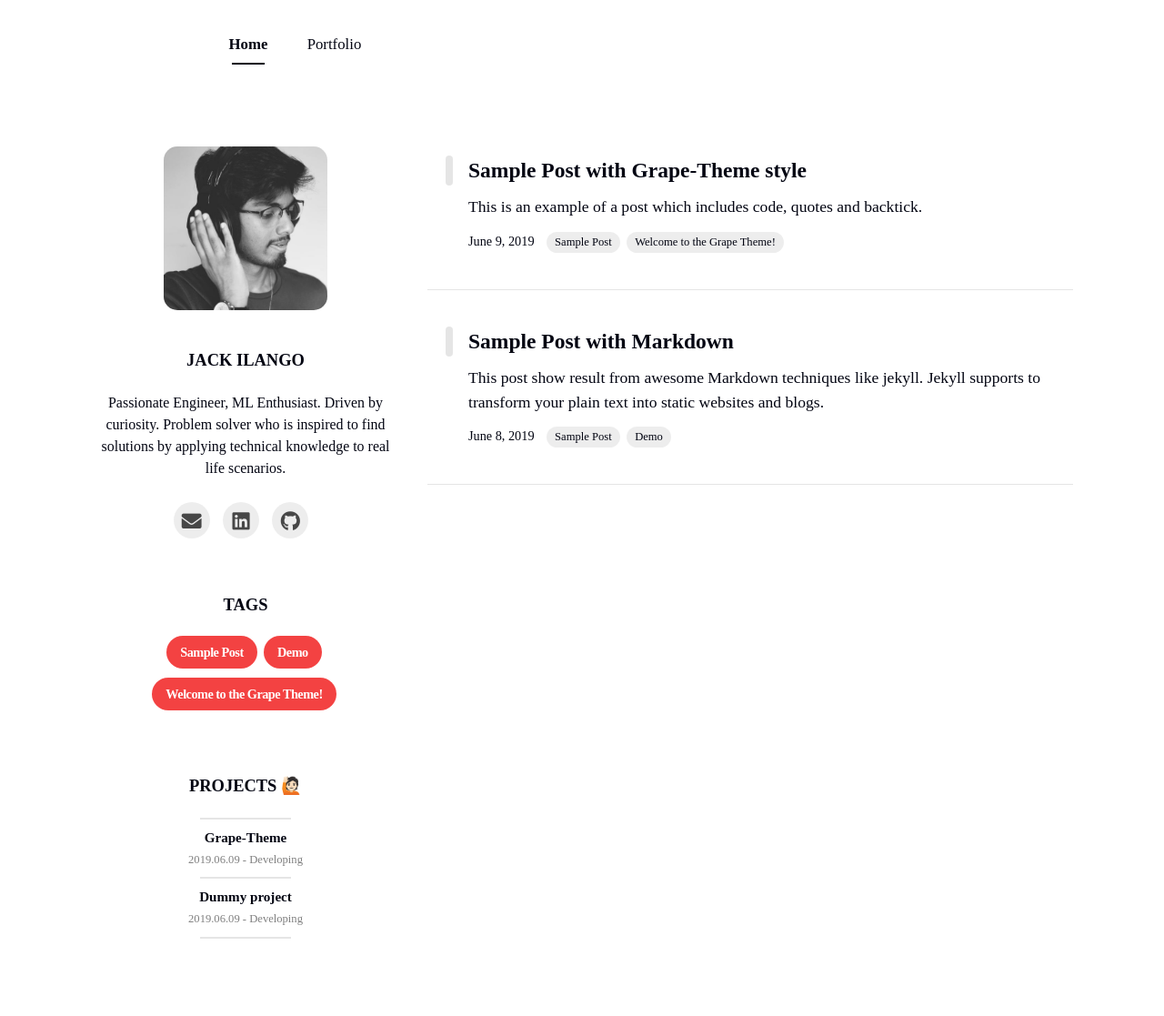
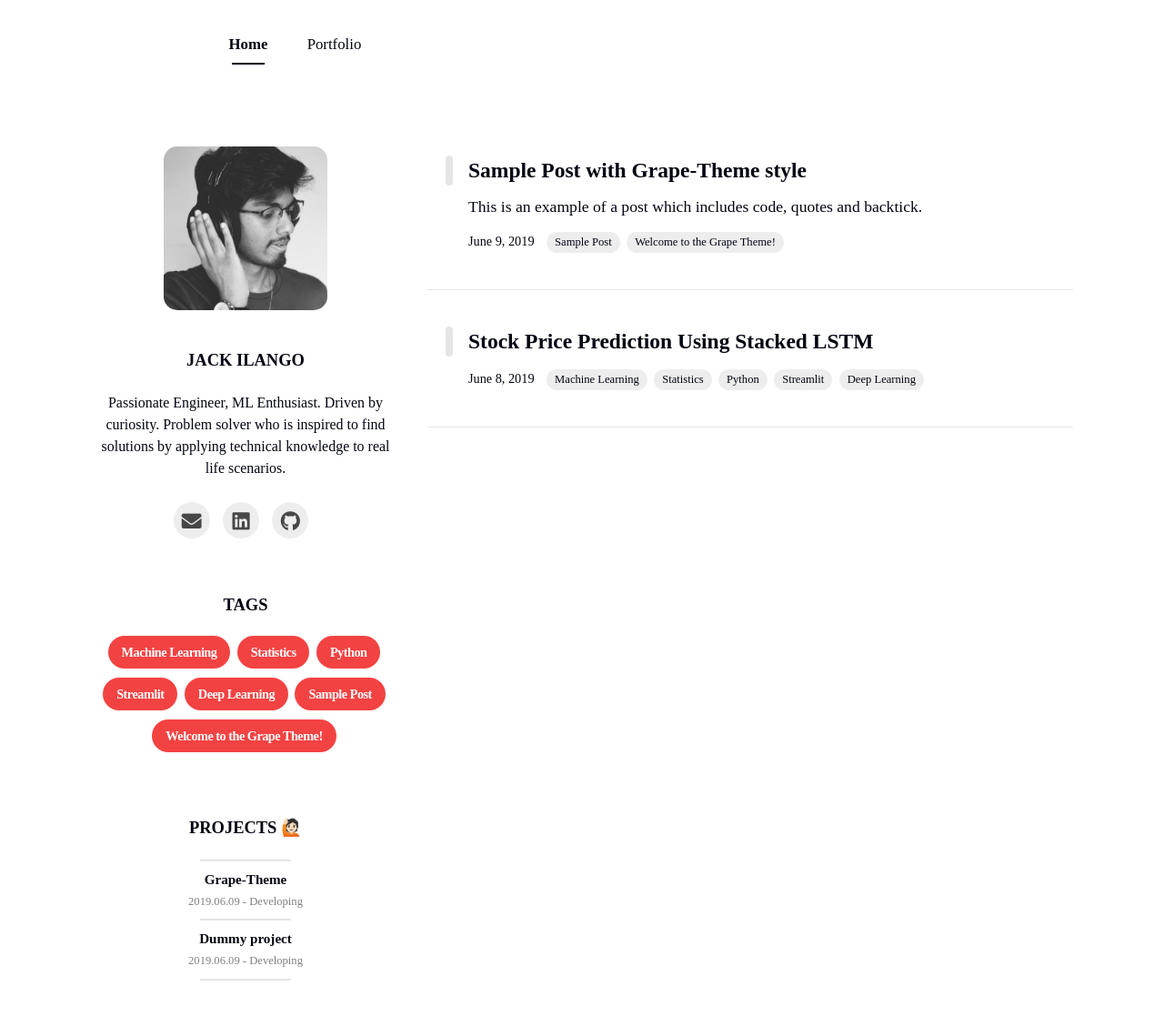
Before and after one commit to jackpraveenraj/jackpraveenraj.github.olddd, a Jekyll site: the page built from index.html, in a window 1280 px wide. Shown: the whole page at 91% size. Built offline with Jekyll 4.4.1, drawn with Linux system fonts in a browser that asks for light colours; nearby versions of some CDN libraries; some web fonts are replaced; the list of posts is cut into pages by our own code; before the commit the page ends 1071 px from its top, so only the background shows below that; part of the change alters nothing that is shown.

Commit message:
Update 2019-06-08-markdown-and-html.md

```diff
--- a/_posts/2019-06-08-markdown-and-html.md
+++ b/_posts/2019-06-08-markdown-and-html.md
@@ -1,106 +1,31 @@
 ---
 layout: post
-title: Sample Post with Markdown
-subtitle : How markdown is displayed as html
-tags: [Sample Post, Demo]
-author: Nayeong Kim
+title: Stock Price Prediction Using Stacked LSTM
+subtitle : The objective of the proposed work is to study and improve the supervised learning algorithms to predict the stock price.
+tags: [Machine Learning, Statistics, Python, Streamlit, Deep Learning]
+author: Jack Ilango
 comments : True
 ---
 
-This post show result from awesome Markdown techniques like jekyll.
-`Jekyll` supports to transform your plain text into static websites and blogs.
 
-you can easy to change style in `_utility.html` and a sample of the formatting follows.
+![Banner Image](https://drive.google.com/uc?export=view&id=1Xcvm9JSl5dEJ2jmxEmy-TMh_ezooPWVy)
 
-<br>
 
-이 포스팅은 놀라운 Markdown 기술들로 만들어진 결과물입니다.
+# Project Title:
+Stock Price Prediction Using Stacked LSTM
 
-`_utility.html`에서 스타일을 변경할 수 있으며, 서식 샘플은 아래와 같습니다.
+# Overview:
+Stock values is very valuable but extremely hard to predict correctly for any human being on their own. This project seeks to solve the problem of Stock Prices Prediction by utilizes Deep Learning models, Long-Short Term Memory (LSTM) Neural Network algorithm, to predict future stock values.  Historical data about the stock values that have been publicly listed by Quandl has been used in this project and I have used the stock value data of ‘Tata Global Beverages’. This can be considered as a Time series analysis is a specialized branch of statistics used extensively in fields such as Econometrics & Operation Research. This is specifically designed time series problem for you and the challenge is to forecast traffic.
 
-<br>
 
-<h2>1. HTML headings</h2>
-{% highlight html %}
-<h1>This is heading 1</h1>
-<h2>This is heading 2</h2>
-<h3>This is heading 3</h3>
-<h4>This is heading 4</h4>
-<h5>This is heading 5</h5>
-<h6>This is heading 6</h6>
-{% endhighlight %}
-<h1>This is heading 1</h1>
-<h2>This is heading 2</h2>
-<h3>This is heading 3</h3>
-<h4>This is heading 4</h4>
-<h5>This is heading 5</h5>
-<h6>This is heading 6</h6>
+# Aim/Objective:
+In the past decades, there is an increasing interest in predicting markets among economists, policymakers, academics and market makers. The objective of the proposed work is to study and improve the supervised learning algorithms to predict the stock price.
 
-<br>
 
-<h2>2. bold text</h2>
-{% highlight html %}
-<p>This is normal text - <b>and this is bold text</b>.</p>
-{% endhighlight %}
-<p>This is normal text - <b>and this is bold text</b>.</p>
+# Technical Objective:
+The technical objectives will be implemented in Python. The system must be able to access a list of historical prices. It must calculate the estimated price of stock based on the historical data for the next 30 days. It must also provide an instantaneous visualization of the market index in a neatly formatted Python-Based Web App.
 
-<br>
+# Web Application:
+![WebApp Preview](https://drive.google.com/uc?export=view&id=1kAAXAgayNwZOqzMSuHR8yq10E641JXJF)
 
-<h2>3. list</h2>
-<h3>a. unordered list</h3>
-{% highlight html %}
-- Coffee
-- Tea
-- Milk
-{% endhighlight %}
-- Coffee
-- Tea
-- Milk
-
-<h3>b. ordered list</h3>
-{% highlight html %}
-1. Coffee
-2. Tea
-3. Milk
-{% endhighlight %}
-1. Coffee
-2. Tea
-3. Milk
-
-<br>
-
-<h2>4. hyperlink</h2>
-{% highlight html %}
-[naye0ng's blog](https://naye0ng.github.io)
-{% endhighlight %}
-[naye0ng's blog](https://naye0ng.github.io)
-
-<br>
-
-<h2>5. image</h2>
-Try using `.width-30`, `.width-40`, `.width-50`, `.width-60`, `.width-70` and `.width-80` class! You can easily change the image width.
-
-{% highlight html %}
-![sample image]({{ site.baseurl }}/assets/img/koreaSunset.jpg)
-![sample image]({{ site.baseurl }}/assets/img/koreaSunset.jpg){: .width-30}
-![sample image]({{ site.baseurl }}/assets/img/koreaSunset.jpg){: .width-50}
-![sample image]({{ site.baseurl }}/assets/img/koreaSunset.jpg){: .width-80}
-{% endhighlight %}
-![sample image]({{ site.baseurl }}/assets/img/koreaSunset.jpg)
-<p></p>
-![sample image]({{ site.baseurl }}/assets/img/koreaSunset.jpg){: .width-30}
-![sample image]({{ site.baseurl }}/assets/img/koreaSunset.jpg){: .width-50}
-![sample image]({{ site.baseurl }}/assets/img/koreaSunset.jpg){: .width-80}
-<br>
-
-<h2>5. table</h2>
-{% highlight html %}
-| Header 1  | Header 2 | Header 3 |
-| :------- | :-------: | -------: |
-| Content 1  | Content 2 | Content 3 |
-| Content 1  | Content 2 | Content 3 |
-{% endhighlight %}
-| Header 1  | Header 2 | Header 3 |
-| :------- | :-------: | -------: |
-| Content 1 | Content 2 | Content 3 |
-| Content 1 | Content 2 | Content 3 |
+### Check Out The [Project Report](https://github.com/jackpraveenraj/Stock-Prediction-Using-Stacked-LSTM/blob/main/Stock%20Prediction%20Project%20Report%20Github.pdf) For Detailed Documentation.
```
